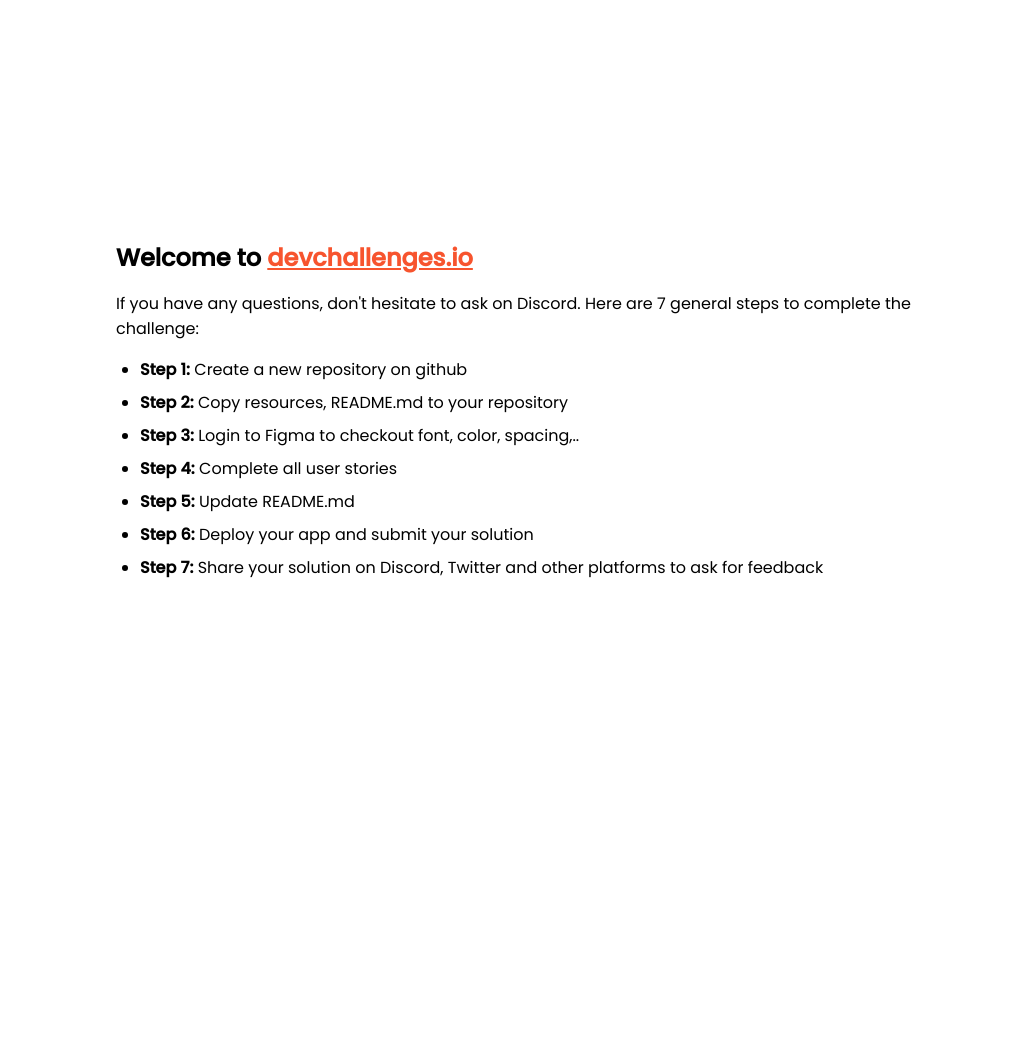
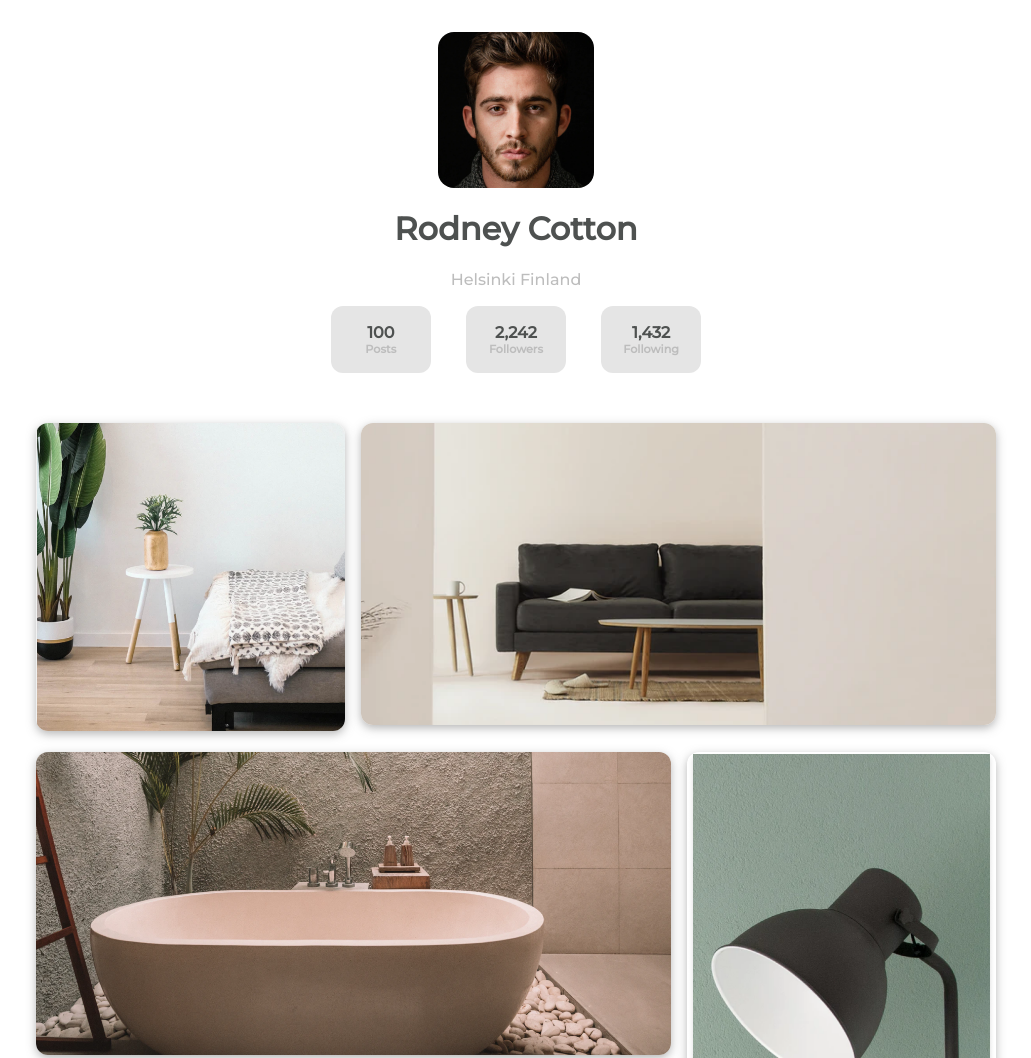
Before and after one commit to colinjcason/designer-profile, a plain HTML site: page index.html in a window 1280 px wide. Shown: the top 1058 px of the page, without its empty margins (124-1155 px from the left). Before the commit the page ends 800 px from the top, so only its background shows below. Drawn offline with Linux system fonts and the light colour scheme.

Commit message:
finished project

```diff
--- /dev/null
+++ b/index.css
@@ -0,0 +1,98 @@
+body, html {
+    font-family: 'Montserrat', sans-serif;
+    color: #4E5150;
+}
+
+.container {
+    max-width: 75vw;
+    margin: 0 auto;
+    margin-top: 2rem;
+}
+
+@media screen and (max-width: 768px) {
+    .container {
+        max-width: 90vw;
+    }
+}
+
+.profile {
+    display: flex;
+    justify-content: center;
+    align-items: center;
+    flex-direction: column;
+}
+
+.profile > img {
+    width: 156px;
+    height: 156px;
+    border-radius: 16px;
+}
+
+.profile-stats {
+    display: flex;
+    justify-content: center;
+}
+
+.profile > span {
+    color: #BDBDBD;
+}
+
+.stats {
+    background-color: #e5e5e5;
+    display: flex;
+    flex-direction: column;
+    justify-content: center;
+    align-items: center;
+    width: 100px;
+    height: 67px;
+    border-radius: 12px;
+    margin: 1.1rem;
+    font-weight: 700;
+}
+
+.stats > span {
+    color: #BDBDBD;
+    font-size: .7rem;
+}
+
+.content {
+    display: grid;
+    grid-template-columns: repeat(3, 1fr);
+    grid-template-rows: repeat(3, 1fr);
+    gap: 1rem;
+    margin-top: 2rem;
+}
+
+@media screen and (max-width: 768px) {
+    .content {
+        margin-top: 1rem;
+    }
+}
+
+.content img {
+    width: 100%;
+    border-radius: 12px;
+    box-shadow: 0px 3px 10px rgba(110, 109, 109, 0.5);
+}
+
+.regular {
+    grid-column: span 1;
+}
+
+.wide {
+    grid-column: span 2;
+}
+
+.tall {
+    grid-column: span 1;
+    grid-row: span 2;
+    border-radius: 12px;
+}
+
+footer {
+    display: flex;
+    justify-content: center;
+    align-items: center;
+    margin: 4rem;
+    margin-bottom: 1rem;
+}
--- a/index.html
+++ b/index.html
@@ -16,80 +16,34 @@
       href="https://devchallenges.io/"
     />
 
-    <link
-      href="https://fonts.googleapis.com/css2?family=Poppins:wght@400;500&display=swap"
-      rel="stylesheet"
-    />
-
-    <title>Devchallenges</title>
-
-    <style>
-      body {
-        font-family: "Poppins", sans-serif;
-      }
-
-      ul {
-        padding-left: 24px;
-      }
-
-      li {
-        margin-bottom: 8px;
-      }
-
-      .welcome {
-        max-width: 800px;
-        margin: 0 auto;
-      }
-
-      .welcome-text {
-        margin-top: 30vh;
-        font-weight: 500;
-      }
-
-      .welcome-text p {
-        font-size: 1rem;
-        font-weight: 400;
-      }
-
-      .welcome-text h1 {
-        font-size: 1.5rem;
-      }
-
-      .welcome-text a {
-        color: #f7542e;
-      }
-    </style>
+    <link rel="preconnect" href="https://fonts.gstatic.com">
+    <link href="https://fonts.googleapis.com/css2?family=Montserrat:wght@500&display=swap" rel="stylesheet">
+    <link rel="stylesheet" href="index.css" />
+    <title>Gallery</title>
   </head>
   <body>
-    <div class="welcome">
-      <div class="welcome-text">
-        <h1>
-          Welcome to
-          <a href="https://devchallenges.io/" target="_blank"
-            >devchallenges.io</a
-          >
-        </h1>
-
-        <p>
-          If you have any questions, don't hesitate to ask on Discord. Here are
-          7 general steps to complete the challenge:
-        </p>
+    <div class="container">
+      <div class="profile">
+        <img src="profilePhoto.png">
+        <h1>Rodney Cotton</h1><span>Helsinki Finland</span>
       </div>
 
-      <ul>
-        <li><b>Step 1:</b> Create a new repository on github</li>
-        <li><b>Step 2:</b> Copy resources, README.md to your repository</li>
-        <li>
-          <b>Step 3:</b> Login to Figma to checkout font, color, spacing,..
-        </li>
-        <li><b>Step 4:</b> Complete all user stories</li>
-        <li><b>Step 5:</b> Update README.md</li>
-        <li><b>Step 6:</b> Deploy your app and submit your solution</li>
-        <li>
-          <b>Step 7:</b> Share your solution on Discord, Twitter and other
-          platforms to ask for feedback
-        </li>
-      </ul>
+      <div class="profile-stats">
+        <div class="stats">100 <span>Posts</span></div>
+        <div class="stats">2,242 <span>Followers</span></div>
+        <div class="stats">1,432 <span>Following</span></div>
+      </div>
+
+      <div class="content">
+        <img src="photo1.png" class="regular">
+        <img src="photo2.png" class="wide">
+        <img src="photo3.png" class="wide">
+        <img src="photo4.png" class="tall">
+        <img src="photo5.png" class="regular">
+        <img src="photo6.png" class="regular">
+      </div>
+
+      <footer>Colin Cason @ DevChallenges.io</footer>
     </div>
   </body>
 </html>
```
